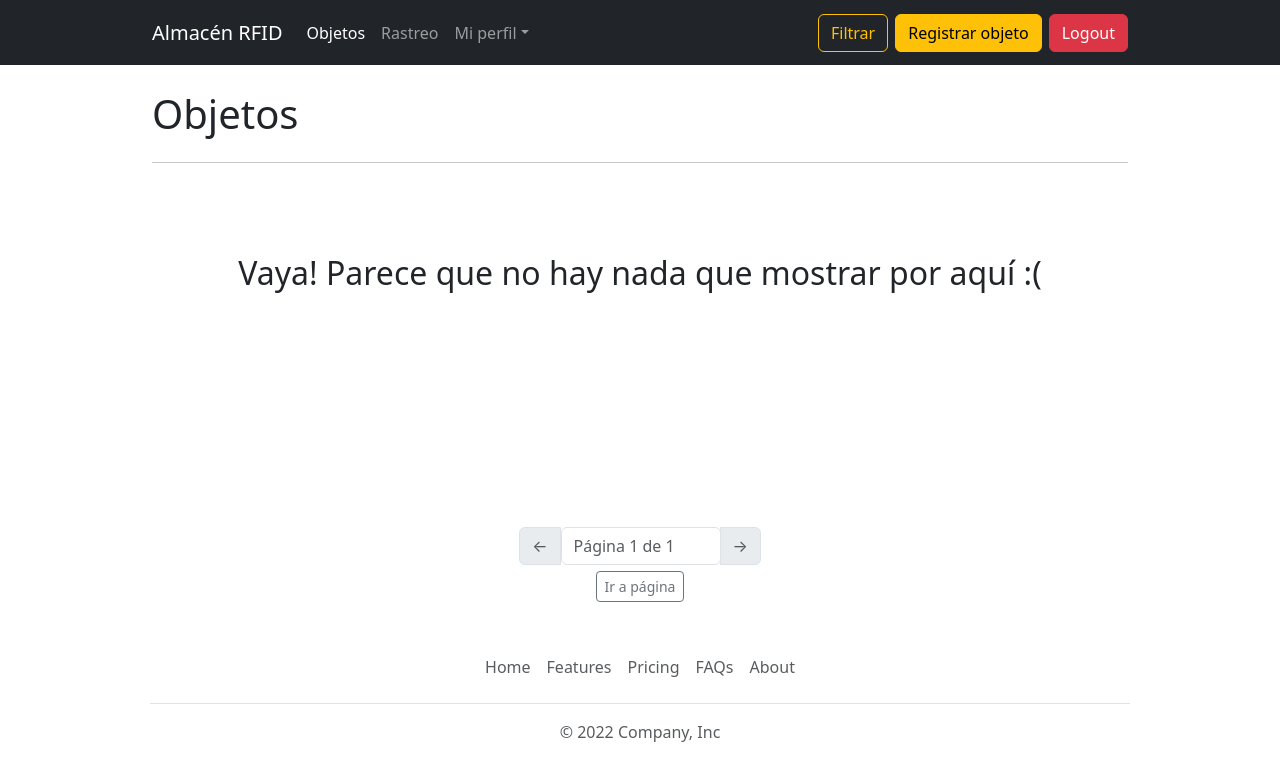
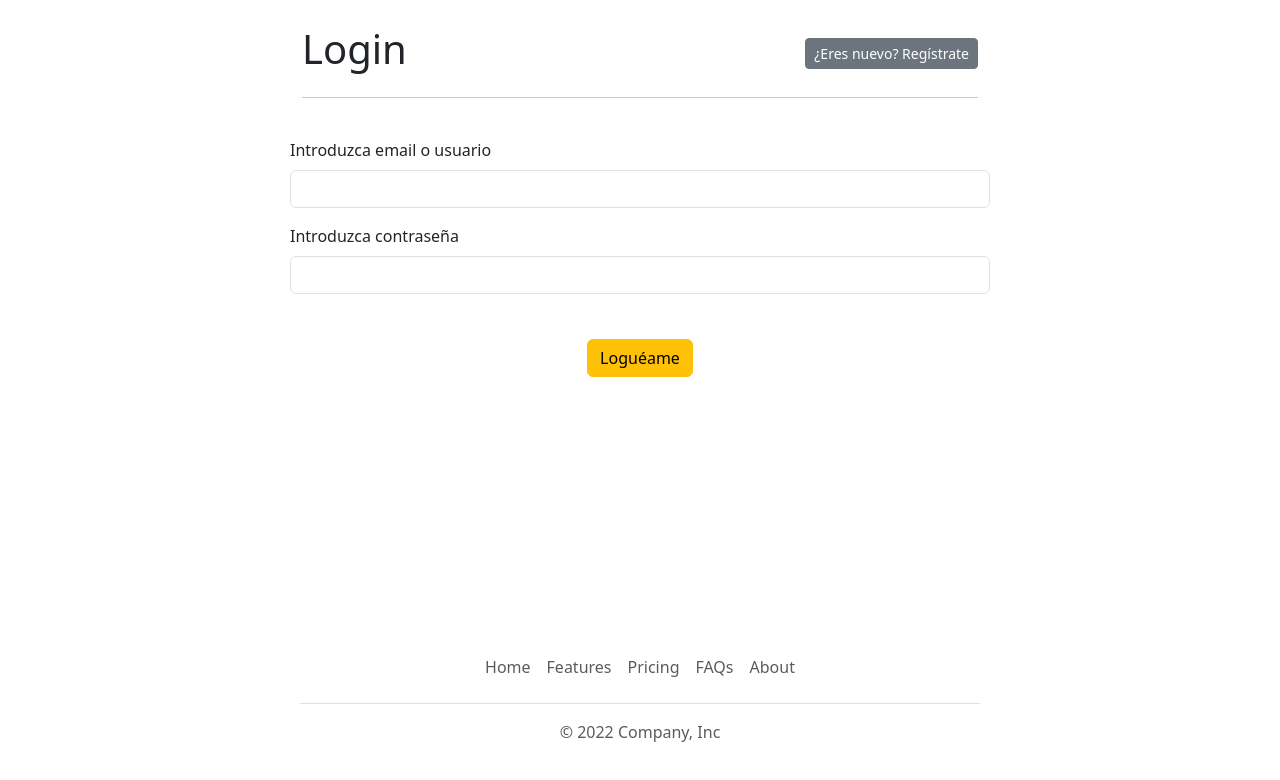
Before and after one commit to danielomunoz/Almacen-RFID, a React (Vite) app in the folder frontend/: page /login in a window 1280 px wide. Before the commit this address led to /objetos. Shown: the top 780 px of the page. Built offline with nearby package versions, Linux system fonts and the light colour scheme; no server answers.

Commit message:
Front: Implementa Login y Logout

```diff
--- a/frontend/src/App.jsx
+++ b/frontend/src/App.jsx
@@ -8,8 +8,6 @@ import RegistroPagina from './componentes/paginas/RegistroPagina';
 
 function App() {
 
-  const [estoyAutenticado, setEstoyAutenticado] = useState(true);
-  const [userId, setUserId] = useState('a18e32e6-db09-4324-8189-3781d27a1b8c');
   const location = useLocation();
   // const query = useLocation().search;
   // console.log(location.pathname);
@@ -18,17 +16,17 @@ function App() {
   return (
     <>
       {
-        estoyAutenticado
+        (localStorage.getItem("sesion_token") !== null)
           ?
             <Routes>
-              <Route path="/objetos" element={<PrincipalPagina path={location.pathname} autenticado={setEstoyAutenticado} userId={userId} />} />
-              <Route path="/rastreo" element={<PrincipalPagina path={location.pathname} autenticado={setEstoyAutenticado} userId={userId} />} />
-              <Route path="/mis-objetos" element={<PrincipalPagina path={location.pathname} autenticado={setEstoyAutenticado} userId={userId} />} />
+              <Route path="/objetos" element={<PrincipalPagina path={location.pathname} />} />
+              <Route path="/rastreo" element={<PrincipalPagina path={location.pathname} />} />
+              <Route path="/mis-objetos" element={<PrincipalPagina path={location.pathname} />} />
               <Route path="*" element={<Navigate to="/objetos" />} />
             </Routes>
           :
             <Routes>
-              <Route path="/login" element={<LoginPagina autenticado={setEstoyAutenticado} />} />
+              <Route path="/login" element={<LoginPagina />} />
               <Route path="/registro" element={<RegistroPagina />} />
               <Route path="*" element={<Navigate to="/login" />} />
             </Routes>
--- a/frontend/src/componentes/compartidos/LogoutModal.jsx
+++ b/frontend/src/componentes/compartidos/LogoutModal.jsx
@@ -1,8 +1,19 @@
 import { useState } from 'react'
 import './LogoutModal.css'
 
+import axios from 'axios'
+
 
 function LogoutModal() {
+
+  const cerrarSesion = () => {
+    axios.delete(`http://127.0.0.1:8000/api/sesion/${localStorage.getItem("sesion_token")}`)
+      .then(() => {
+        localStorage.removeItem("sesion_token");
+        location.reload();
+      })
+      .catch(err => console.log(err))
+  }
 
   return (
     <div className="modal fade" id="logoutModal" tabIndex="-1" aria-labelledby="logoutModalLabel" aria-hidden="true">
@@ -14,7 +25,7 @@ function LogoutModal() {
             </div>
             <div className="modal-footer">
                 <button type="button" className="btn btn-secondary" data-bs-dismiss="modal">Cerrar</button>
-                <button type="button" className="btn btn-danger">Sí, cerrar sesión</button>
+                <button type="button" className="btn btn-danger" onClick={() => cerrarSesion()}>Sí, cerrar sesión</button>
             </div>
             </div>
         </div>
--- a/frontend/src/componentes/compartidos/MiPerfilModal.jsx
+++ b/frontend/src/componentes/compartidos/MiPerfilModal.jsx
@@ -15,8 +15,6 @@ function parseStringToDate(string) {
 }
 
 
-
-
 function MiPerfilModal({userId}) {
 
     const [user, setUser] = useState({})
@@ -26,6 +24,9 @@ function MiPerfilModal({userId}) {
 
     useEffect(() => {
         setReload(false);
+        axios.get(`http://127.0.0.1:8000/api/sesion/${localStorage.getItem("sesion_token")}`)
+            .then(res => {
+                let userId = res.data.payload.persona.id;
                 axios.get(`http://127.0.0.1:8000/api/persona/${userId}`)
                     .then(res => {
                         setUser(res.data.payload);
@@ -33,6 +34,10 @@ function MiPerfilModal({userId}) {
                     .catch(err => {
                         console.log(err);
                     });
+            })
+            .catch(err => {
+                console.log(err);
+            })
     }, [reload])
 
     const updateImagen = () => {
@@ -45,6 +50,9 @@ function MiPerfilModal({userId}) {
             imagen: imagen.current.files[0]
         };
 
+        axios.get(`http://127.0.0.1:8000/api/sesion/${localStorage.getItem("sesion_token")}`)
+            .then(res => {
+                let userId = res.data.payload.persona.id;
                 axios.put(`http://127.0.0.1:8000/api/persona/${userId}`, body, {
                     headers: {
                         "Content-Type": "multipart/form-data"
@@ -61,6 +69,10 @@ function MiPerfilModal({userId}) {
                         console.log(err);
                         alert(err);
                     });
+            })
+            .catch(err => {
+                console.log(err);
+            })
     }
 
   return (
--- a/frontend/src/componentes/compartidos/Navbar.jsx
+++ b/frontend/src/componentes/compartidos/Navbar.jsx
@@ -8,7 +8,7 @@ import RegistrarObjetoModal from './RegistrarObjetoModal'
 import LogoutModal from './LogoutModal'
 
 
-function Navbar({activeLink, actualizaFiltros, nuevoObjetoRegistrado, userId}) {
+function Navbar({activeLink, actualizaFiltros, nuevoObjetoRegistrado}) {
 
   return (
     <>
@@ -57,7 +57,7 @@ function Navbar({activeLink, actualizaFiltros, nuevoObjetoRegistrado, userId}) {
       <FiltrosObjetosGridModal actualizaFiltros={actualizaFiltros} activeLink={activeLink} />
       <RegistrarObjetoModal nuevoObjetoRegistrado={nuevoObjetoRegistrado} />
       <LogoutModal />
-      <MiPerfilModal userId={userId} />
+      <MiPerfilModal />
     </>
   )
 }
--- a/frontend/src/componentes/paginas/LoginPagina.jsx
+++ b/frontend/src/componentes/paginas/LoginPagina.jsx
@@ -1,16 +1,20 @@
 import { useState, useRef } from 'react'
 import './LoginPagina.css'
+
+import axios from 'axios'
 
 import Titulo from '../compartidos/Titulo';
 import Footer from '../compartidos/Footer';
 
 
-function LoginPagina() {
+function LoginPagina({}) {
 
   const [titulo, setTitulo] = useState('Login');
 
   const user = useRef(null);
   const password = useRef(null);
+
+  const formRef = useRef(null);
 
   const doLogin = () => {
     if (user.current.value == ''){
@@ -21,6 +25,28 @@ function LoginPagina() {
         alert(`Por favor, introduzca su contraseña para loguearse en la aplicación`);
         return;
     }
+
+    axios.post("http://127.0.0.1:8000/api/login", {
+        usuario: user.current.value,
+        password: password.current.value,
+    }, {
+            headers: {
+                "Content-Type": "multipart/form-data"
+            }
+        })
+            .then(res => {
+                if (res.data.ok){
+                    localStorage.setItem('sesion_token', res.data.token);
+                    formRef.current.reset();
+                    location.reload();
+                } else {
+                    console.log(res.data);
+                    alert('El nuevo usuario no pudo ser logueado');
+                }
+            })
+            .catch(err => {
+                console.log(err);
+            });
   }
 
   return (
@@ -28,7 +54,7 @@ function LoginPagina() {
         <div className='login-container'>
             <Titulo titulo={titulo} login={true} />
             <div className='login-form-container'>
-                <form>
+                <form ref={formRef}>
                     <div className='mb-3'>
                         <label htmlFor="exampleFormControlInput1" className="form-label">Introduzca email o usuario</label>
                         <input type="text" className="form-control" autoComplete="off" ref={user} />
--- a/frontend/src/componentes/paginas/PrincipalPagina.jsx
+++ b/frontend/src/componentes/paginas/PrincipalPagina.jsx
@@ -11,7 +11,7 @@ import Paginacion from '../compartidos/Paginacion';
 import ContenidoNotFound from '../compartidos/ContenidoNotFound';
 
 
-function PrincipalPagina({path, userId}) {
+function PrincipalPagina({path}) {
 
   const [rol, setRol] = useState('alumno');
   const [titulo, setTitulo] = useState('Objetos');
@@ -24,6 +24,9 @@ function PrincipalPagina({path, userId}) {
   const [muestra404, setMuestra404] = useState(false);
 
   useEffect(() => {
+    axios.get(`http://127.0.0.1:8000/api/sesion/${localStorage.getItem("sesion_token")}`)
+      .then(res => {
+        let userId = res.data.payload.persona.id;
         axios.get(`http://127.0.0.1:8000/api/persona/${userId}`)
           .then(res => {
             setRol(res.data.payload.rol);
@@ -31,6 +34,10 @@ function PrincipalPagina({path, userId}) {
           .catch((err) => {
             console.log(err);
           });
+      })
+      .catch(err => {
+        console.log(err);
+      })
   }, []);
 
   useEffect(() => {
@@ -66,6 +73,9 @@ function PrincipalPagina({path, userId}) {
     }
     if (path === '/mis-objetos') {
       setTitulo('Mis objetos');
+      axios.get(`http://127.0.0.1:8000/api/sesion/${localStorage.getItem("sesion_token")}`)
+      .then(res => {
+        let userId = res.data.payload.persona.id;
         axios.get(`http://127.0.0.1:8000/api/misObjetos/${userId}?p=${paginaActual}` + filtros)
           .then(res => {
             setTotalPaginas(res.data.total_paginas)
@@ -77,6 +87,10 @@ function PrincipalPagina({path, userId}) {
             setObjetos([]);
             setMuestra404(true);
           });
+      })
+      .catch(err => {
+        console.log(err);
+      })
     }
   }, [filtros, paginaActual, flagObjetoRegistrado]);
 
@@ -84,7 +98,7 @@ function PrincipalPagina({path, userId}) {
     <>
       <div className='main-container'>
         <div className='main-page-main-container'>
-          <Navbar activeLink={path} actualizaFiltros={setFiltros} nuevoObjetoRegistrado={setFlagObjetoRegistrado} userId={userId} />
+          <Navbar activeLink={path} actualizaFiltros={setFiltros} nuevoObjetoRegistrado={setFlagObjetoRegistrado} />
           <Titulo titulo={titulo} />
           {
             path === '/rastreo'
```
Also changed, not shown: 2 other files (tests, documents, lock files or other folders). Lines whose indentation alone changed are shown as unchanged.
